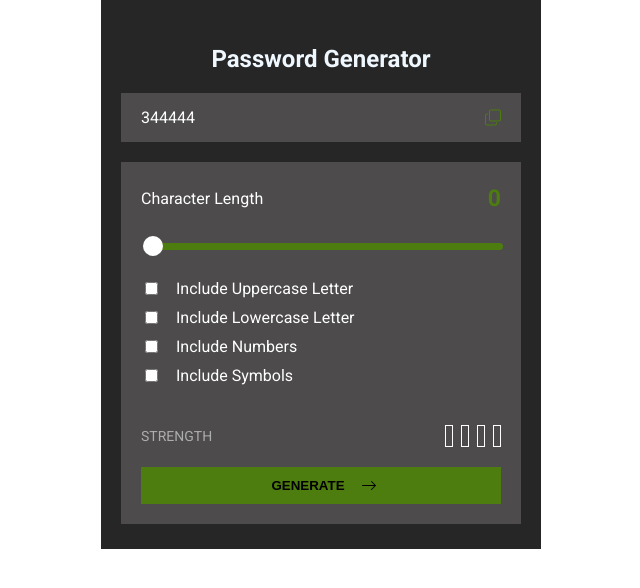
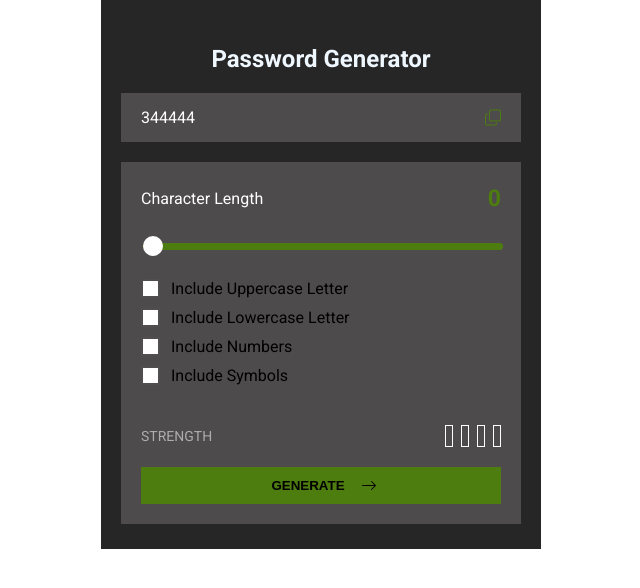
Before and after one commit to kq333/password-generator, a React (Vite) app: page / in a window 1280 px wide. Shown: the top 588 px of the page, without its empty margins (319-959 px from the left). Built offline with nearby package versions, Linux system fonts and the light colour scheme.

Commit message:
added custom checkbox

```diff
--- a/src/components/inputUniversal/InputUniversal.scss
+++ b/src/components/inputUniversal/InputUniversal.scss
@@ -3,14 +3,40 @@
   align-items: center;
 
   &__value {
-    input[type='checkbox']:checked {
-      background-color: red;
+    display: none;
+  }
+
+  &__label {
+    position: relative;
+    padding-left: 30px;
+    cursor: pointer;
+
+    &::before {
+      content: '';
+      position: absolute;
+      left: 0;
+      top: 0;
+      width: 15px;
+      height: 15px;
+      border: 2px solid #504e4e;
+      background-color: #ffffff;
+    }
+
+    &::after {
+      content: '\2713';
+      display: none;
       color: #fff;
+      margin-left: -25px;
+      position: absolute;
+      margin-top: -22px;
     }
   }
 
-  &__label {
-    padding-left: 15px;
-    color: #ffffff;
+  &__value:checked + &__label::before {
+    background-color: #4d7c0f;
+  }
+
+  &__value:checked + &__label::after {
+    display: block;
   }
 }
```
